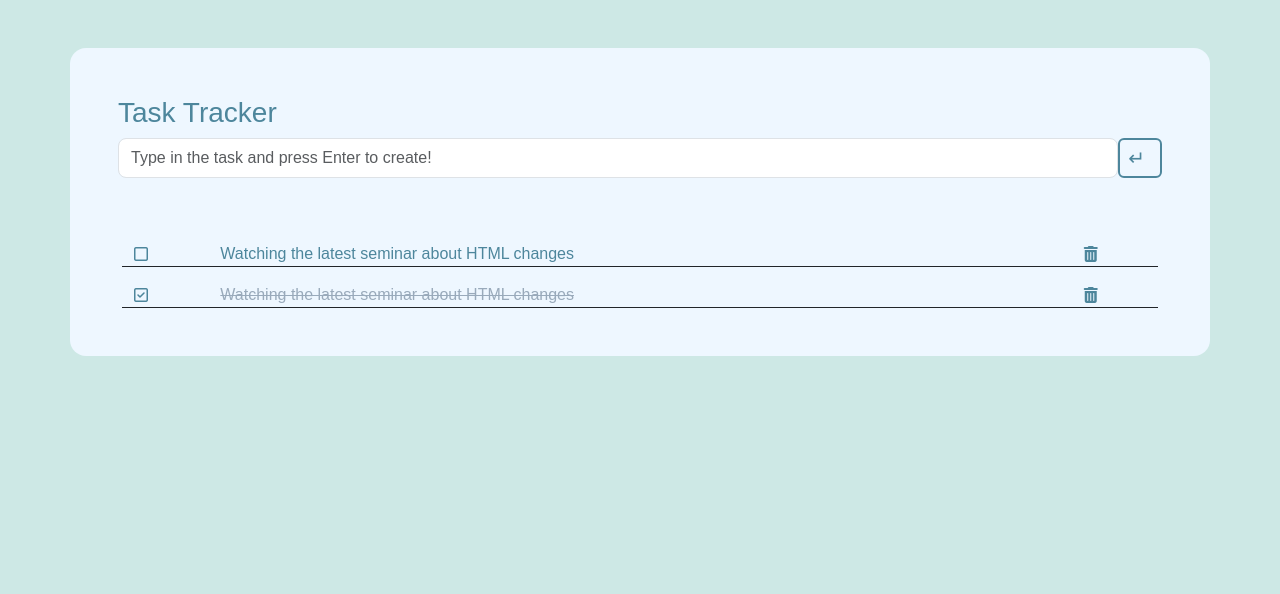
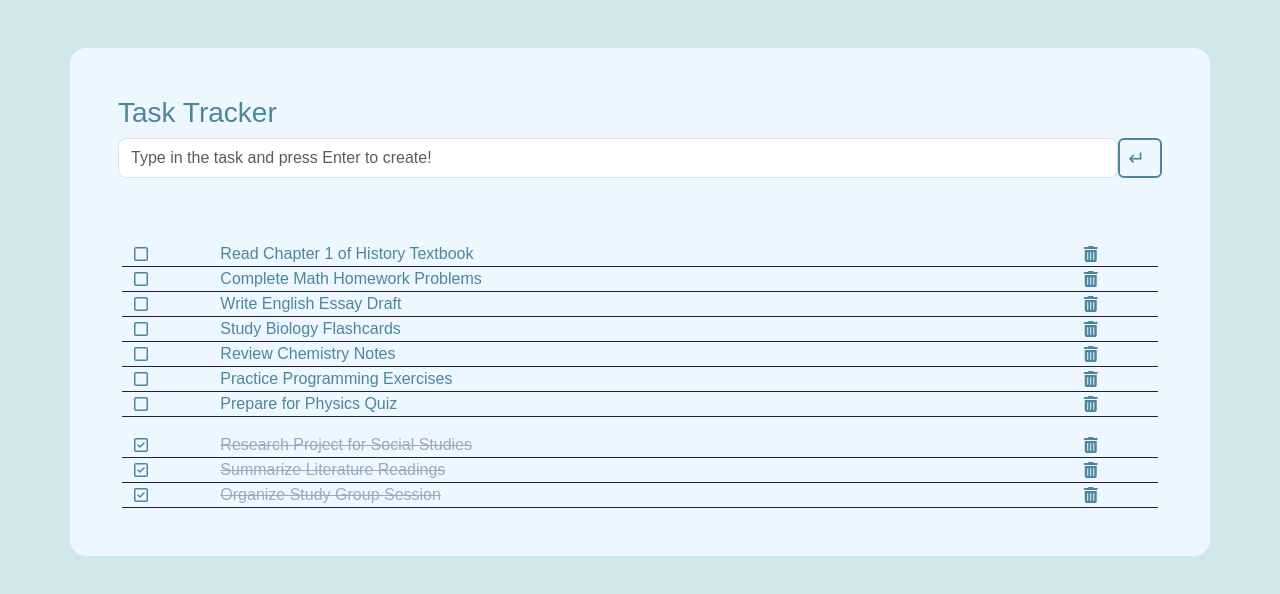
Before and after one commit to itachithelast/017-simple-todo-app-react, a React (Vite) app: page / in a window 1280 px wide. Shown: the top 594 px of the page. Built offline with nearby package versions, Linux system fonts and the light colour scheme.

Commit message:
basic tasks added and loaded

```diff
--- a/src/App.jsx
+++ b/src/App.jsx
@@ -1,13 +1,29 @@
-import React, { Component } from 'react';
-import ToDO from './components/todos';
+import React, { Component } from "react";
+import ToDO from "./components/todos";
+import TasksContext from "./assets/context";
 
 class App extends Component {
-    state = {  }
-    render() {
-        return (
-            <ToDO/>
-        );
-    }
+  state = {
+    tasks: [
+      { id: 1, name: "Read Chapter 1 of History Textbook", isPending: 1 },
+      { id: 2, name: "Complete Math Homework Problems", isPending: 1 },
+      { id: 3, name: "Write English Essay Draft", isPending: 1 },
+      { id: 4, name: "Study Biology Flashcards", isPending: 1 },
+      { id: 5, name: "Review Chemistry Notes", isPending: 1 },
+      { id: 6, name: "Practice Programming Exercises", isPending: 1 },
+      { id: 7, name: "Prepare for Physics Quiz", isPending: 1 },
+      { id: 8, name: "Research Project for Social Studies", isPending: 0 },
+      { id: 9, name: "Summarize Literature Readings", isPending: 0 },
+      { id: 10, name: "Organize Study Group Session", isPending: 0 },
+    ],
+  };
+  render() {
+    return (
+      <TasksContext.Provider value={{ tasks: this.state.tasks }}>
+        <ToDO />
+      </TasksContext.Provider>
+    );
+  }
 }
 
 export default App;
--- a/src/assets/context.jsx
+++ b/src/assets/context.jsx
@@ -0,0 +1,6 @@
+import { createContext } from "react";
+
+
+const TasksContext = createContext({tasks:[]})
+
+export default TasksContext
--- a/src/components/todos.jsx
+++ b/src/components/todos.jsx
@@ -1,8 +1,43 @@
 import React, { Component } from "react";
+import TasksContext from "../assets/context";
 
 class ToDO extends Component {
-  state = {};
+  static contextType = TasksContext;
+  loadPendings = () => {
+    return this.context.tasks.filter((element) =>element.isPending).map(element=>
+         (
+          <div
+            id={element.id}
+            className="item-pending row align-items-center border-bottom border-dark "
+          >
+            <i className="fa-regular fa-square col-1"></i>
+            <span className="col">
+              {element.name}
+            </span>
+            <i className="fa-solid fa-trash-can col-1"></i>
+          </div>
+        ))
+      }
+
+  loadCompleted = ()=>{
+    return this.context.tasks.filter(element=>!element.isPending).map(
+      element=>(
+        <div
+        id={element.id}
+        className="item-complete row align-items-center border-bottom border-dark "
+      >
+        <i className="fa-regular fa-square-check col-1"></i>
+        <span className="col text-decoration-line-through text-inactive">
+          {element.name}
+        </span>
+        <i className="fa-solid fa-trash-can col-1"></i>
+      </div>
+      )
+    )
+  }
+
   render() {
+    console.log(this.context);
     return (
       <div className="container mt-5 p-5 rounded-4">
         <h3>Task Tracker</h3>
@@ -14,24 +49,8 @@ class ToDO extends Component {
           />
           <button className="enter-key rounded"></button>
         </form>
-
-        <div className="pending mt-5 p-3">
-          <div className="item-pending row align-items-center border-bottom border-dark ">
-            <i class="fa-regular fa-square col-1"></i>
-            <span className="col">
-              Watching the latest seminar about HTML changes
-            </span>
-            <i class="fa-solid fa-trash-can col-1"></i>
-          </div>
-        </div>
-        <div className="completed px-3">
-          <div className="item-complete row align-items-center border-bottom border-dark ">
-          <i class="fa-regular fa-square-check col-1"></i>
-            <span className="col text-decoration-line-through text-inactive">
-              Watching the latest seminar about HTML changes
-            </span>
-            <i class="fa-solid fa-trash-can col-1"></i>
-          </div>
+        <div className="pending mt-5 p-3">{this.loadPendings()}</div>
+        <div className="completed px-3">{this.loadCompleted()}
         </div>
       </div>
     );
```
Also changed, not shown: src/App.css (deleted).
